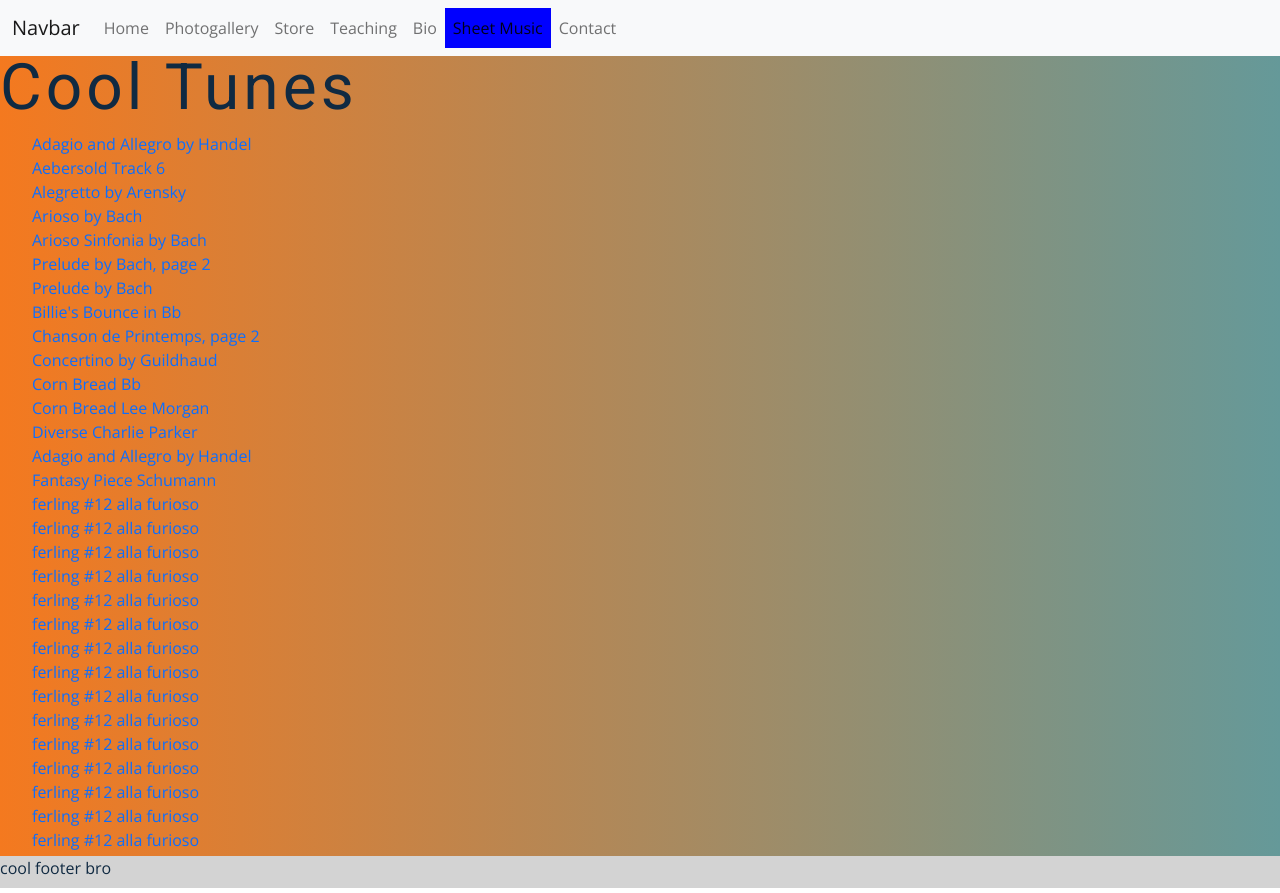
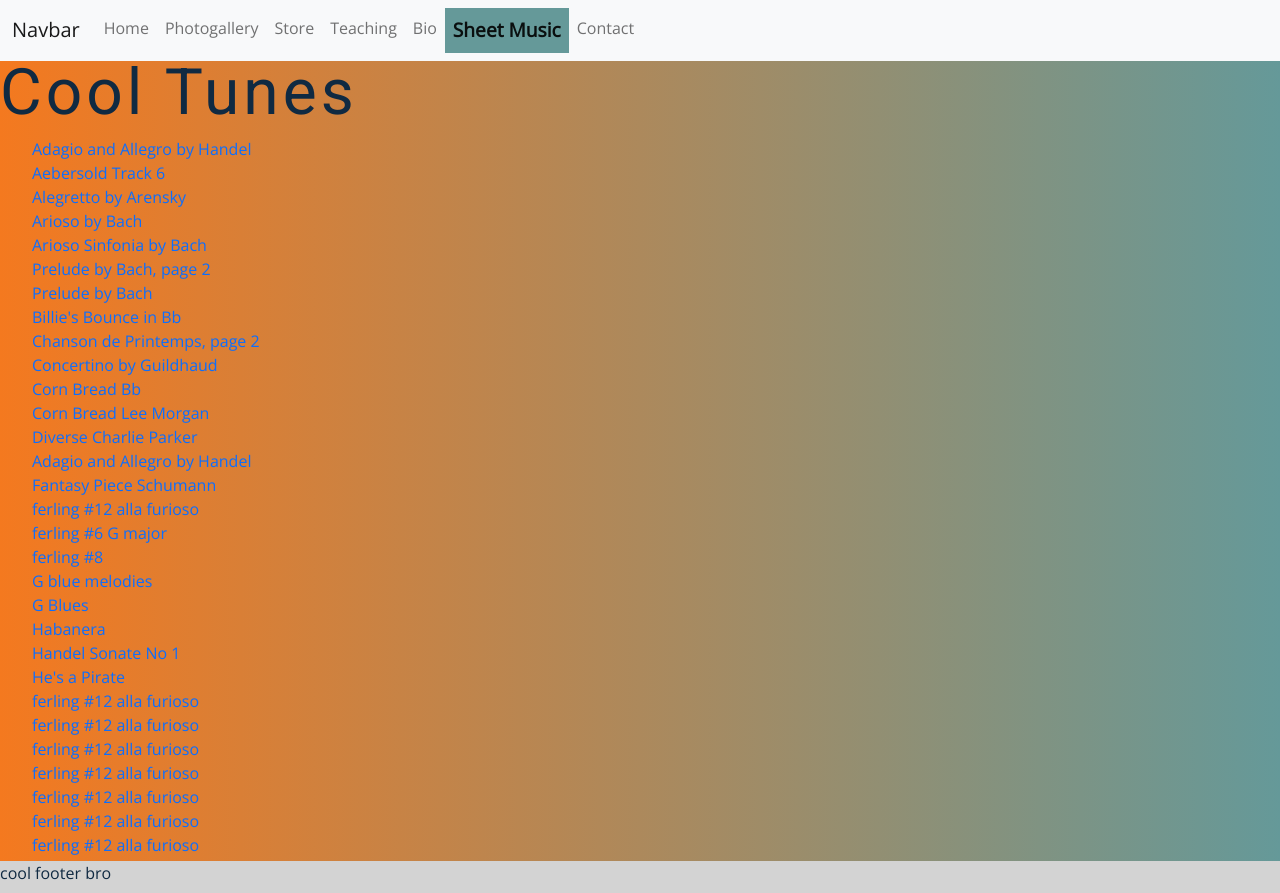
Before and after one commit to shalant/music-site-2, a website: page sheetmusic.html in a window 1280 px wide. Drawn offline with nearby package versions, Linux system fonts and the light colour scheme.

Commit message:
added more sheet music, switched bio and teaching, made navbar classes butter

```diff
--- a/sheetmusic.html
+++ b/sheetmusic.html
@@ -103,25 +103,25 @@
             <a href="sheetmusic/ferling #12 alla furioso.pdf">ferling #12 alla furioso</a>
         </li>
         <li>
-            <a href="sheetmusic/ferling #12 alla furioso.pdf">ferling #12 alla furioso</a>
+            <a href="sheetmusic/ferling #6 G.pd">ferling #6 G major</a>
         </li>
         <li>
-            <a href="sheetmusic/ferling #12 alla furioso.pdf">ferling #12 alla furioso</a>
+            <a href="sheetmusic/ferling 8.pdf">ferling #8</a>
         </li>
         <li>
-            <a href="sheetmusic/ferling #12 alla furioso.pdf">ferling #12 alla furioso</a>
+            <a href="sheetmusic/G Blues Melodies.jpg">G blue melodies</a>
         </li>
         <li>
-            <a href="sheetmusic/ferling #12 alla furioso.pdf">ferling #12 alla furioso</a>
+            <a href="sheetmusic/G Blues.jpg">G Blues</a>
         </li>
         <li>
-            <a href="sheetmusic/ferling #12 alla furioso.pdf">ferling #12 alla furioso</a>
+            <a href="sheetmusic/Habanera.pdf">Habanera</a>
         </li>
         <li>
-            <a href="sheetmusic/ferling #12 alla furioso.pdf">ferling #12 alla furioso</a>
+            <a href="sheetmusic/Handel Sonate No 1.pdf">Handel Sonate No 1</a>
         </li>
         <li>
-            <a href="sheetmusic/ferling #12 alla furioso.pdf">ferling #12 alla furioso</a>
+            <a href="sheetmusic/Hes-a-Pirate.pdf">He's a Pirate</a>
         </li>
         <li>
             <a href="sheetmusic/ferling #12 alla furioso.pdf">ferling #12 alla furioso</a>
--- a/styles.css
+++ b/styles.css
@@ -188,15 +188,18 @@ main {
 
 /* NAVBAR */
 
-
-
 .active {
-  background-color: blue;
+  background-color: #659999;
   transition: ease-in-out;
+  font-size: larger;
+  font-weight: bolder;
 }
 
 .nav-item:hover {
-
+  background-color: #f4791f;
+  transition: ease-in;
+  font-size: large;
+  font-weight: bold;
 }
 
 /* CONTACT FORM */
```
Also changed, not shown: bio.html (+3 -1 lines), teaching.html (+1 -3 lines).
